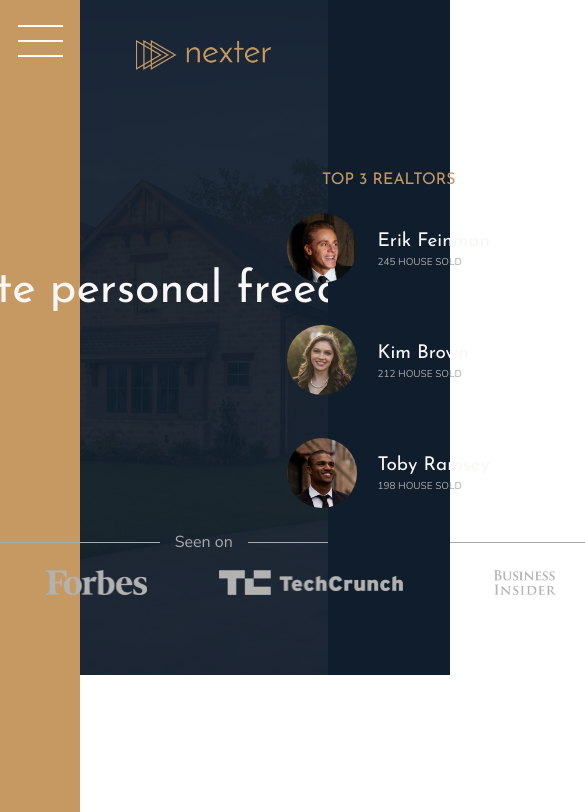
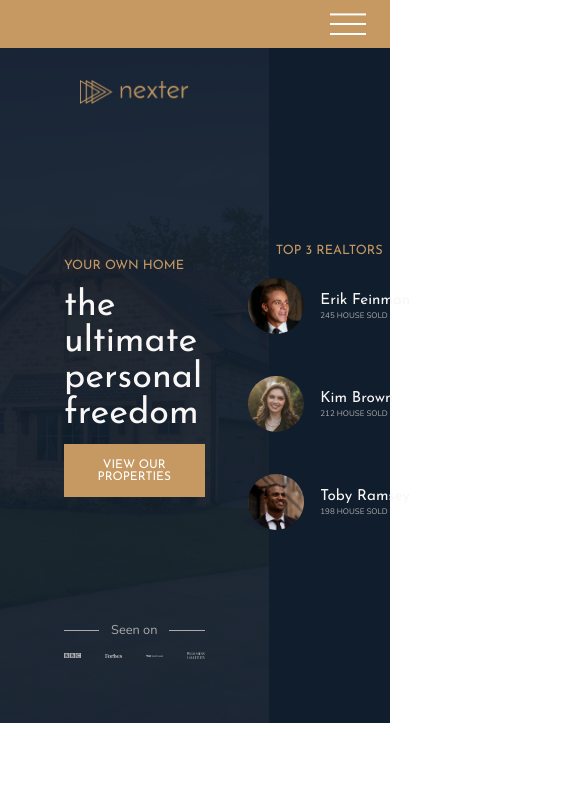
Before and after one commit to jyandell83/advanced-css-project-3, a plain HTML site: page index.html in a window 390 px wide. Shown: the top 812 px of the page, 585 px wide, since content can reach past the window. Drawn offline with nearby package versions, Linux system fonts and the light colour scheme.

Commit message:
media queries for 1000px and 1200px

```diff
--- a/css/style.css
+++ b/css/style.css
@@ -8,6 +8,9 @@
 html {
   box-sizing: border-box;
   font-size: 62.5%; }
+  @media only screen and (max-width: 75em) {
+    html {
+      font-size: 50%; } }
 
 body {
   font-family: "Nunito", sans-serif;
@@ -19,6 +22,10 @@ body {
   display: grid;
   grid-template-rows: 80vh min-content 40vw repeat(3, min-content);
   grid-template-columns: [sidebar-start] 8rem [sidebar-end full-start] minmax(6rem, 1fr) [center-start] repeat(8, [col-start] minmax(min-content, 14rem) [col-end]) [center-end] minmax(6rem, 1fr) [full-end]; }
+  @media only screen and (max-width: 62.5em) {
+    .container {
+      grid-template-rows: 6rem 80vh min-content 40vw repeat(3, min-content);
+      grid-template-columns: [full-start] minmax(6rem, 1fr) [center-start] repeat(8, [col-start] minmax(min-content, 14rem) [col-end]) [center-end] minmax(6rem, 1fr) [full-end]; } }
 
 .heading-1, .heading-2, .heading-3, .heading-4 {
   font-family: "Josefin Sans", sans-serif;
@@ -82,6 +89,12 @@ body {
   grid-row: 1 / -1;
   display: flex;
   justify-content: center; }
+  @media only screen and (max-width: 62.5em) {
+    .sidebar {
+      grid-column: 1 / -1;
+      grid-row: 1 / 2;
+      justify-content: flex-end;
+      align-items: center; } }
 
 .nav-btn {
   border-radius: none;
@@ -100,6 +113,14 @@ body {
     transform: translateY(-1.5rem); }
   .nav-btn::after {
     transform: translateY(1.3rem); }
+  @media only screen and (max-width: 62.5em) {
+    .nav-btn {
+      margin-top: 0;
+      margin-right: 3rem; }
+      .nav-btn::before {
+        transform: translateY(-1.2rem); }
+      .nav-btn::after {
+        transform: translateY(1rem); } }
 
 .header {
   background-color: #54483A;
@@ -110,8 +131,8 @@ body {
   padding: 8rem;
   padding-top: 4rem;
   display: grid;
-  grid-template-rows: 1fr min-content 6rem 1fr;
-  grid-template-columns: max-content;
+  grid-template-rows: 1fr min-content minmax(6rem, min-content) 1fr;
+  grid-template-columns: minmax(min-content, max-content);
   grid-row-gap: 1.5rem;
   justify-content: center; }
   .header__logo {
@@ -136,9 +157,11 @@ body {
     display: grid;
     grid-template-columns: repeat(4, 1fr);
     grid-column-gap: 3rem;
-    justify-items: center; }
+    justify-items: center;
+    align-items: center; }
     .header__seenon-logos img {
-      height: 2.5rem;
+      max-height: 2.5rem;
+      max-width: 100%;
       filter: brightness(70%); }
 
 .realtors {
--- a/sass/_base.scss
+++ b/sass/_base.scss
@@ -14,6 +14,10 @@ $color-grey-dark-2: #6D5D4B;
 $font-primary: 'Nunito', sans-serif;
 $font-display: 'Josefin Sans', sans-serif;
 
+// RESPONSIVE BREAKPOINTS
+$bp-largest: 75em; //1200px
+$bp-large: 62.5em; // 1000px
+
 *,
 *::before,
 *::after {
@@ -25,6 +29,10 @@ $font-display: 'Josefin Sans', sans-serif;
 html {
 	box-sizing: border-box;
 	font-size: 62.5%; // 10px /16px = 62.5% = one rem = ten px1
+
+        @media only screen and (max-width: $bp-largest) {
+            font-size: 50%;
+        }
 }
 
 body{
@@ -39,4 +47,9 @@ body{
 	grid-template-rows: 80vh min-content 40vw repeat(3, min-content);
 	grid-template-columns: [sidebar-start] 8rem [sidebar-end full-start] minmax(6rem, 1fr) [center-start] repeat(8, [col-start] minmax(min-content, 14rem) [col-end]) [center-end] minmax(6rem, 1fr) [full-end];
 
+        @media only screen and (max-width: $bp-large) {
+            grid-template-rows: 6rem 80vh min-content 40vw repeat(3, min-content);
+            grid-template-columns: [full-start] minmax(6rem, 1fr) [center-start] repeat(8, [col-start] minmax(min-content, 14rem) [col-end]) [center-end] minmax(6rem, 1fr) [full-end];
+        }
+
 }
--- a/sass/_header.scss
+++ b/sass/_header.scss
@@ -8,8 +8,8 @@
         padding-top: 4rem;
 
         display: grid;
-        grid-template-rows: 1fr min-content 6rem 1fr;
-        grid-template-columns: max-content;
+        grid-template-rows: 1fr min-content minmax(6rem, min-content) 1fr;
+        grid-template-columns: minmax(min-content, max-content);
         grid-row-gap: 1.5rem;
         justify-content: center;
 
@@ -46,9 +46,11 @@
             grid-template-columns: repeat(4, 1fr);
             grid-column-gap: 3rem;
             justify-items: center;
+            align-items: center;
 
             img {
-                height: 2.5rem;
+                max-height: 2.5rem;
+                max-width: 100%;
                 filter: brightness(70%);
             }
         }
```
Also changed, not shown: sass/_sidebar.scss (+21 -0 lines).
